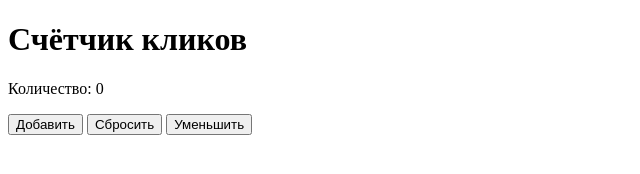
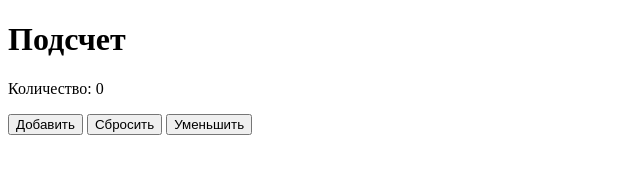
Before and after one commit to Gulnaz210/mirlan_repozitori, a plain HTML site: page index.html in a window 1280 px wide. Shown: the whole page, without its empty margins (0-640 px from the left). Drawn offline with Linux system fonts and the light colour scheme.

Commit message:
изменено кнопка h1

```diff
--- a/index.html
+++ b/index.html
@@ -5,7 +5,7 @@
   <title>Счётчик</title>
 </head>
 <body>
-  <h1>Счётчик кликов</h1>
+  <h1>Подсчет</h1>
   <p>Количество: <span id="count">0</span></p>
   <button id="addButton">Добавить</button>
   <button id="resetButton">Сбросить</button>
```
